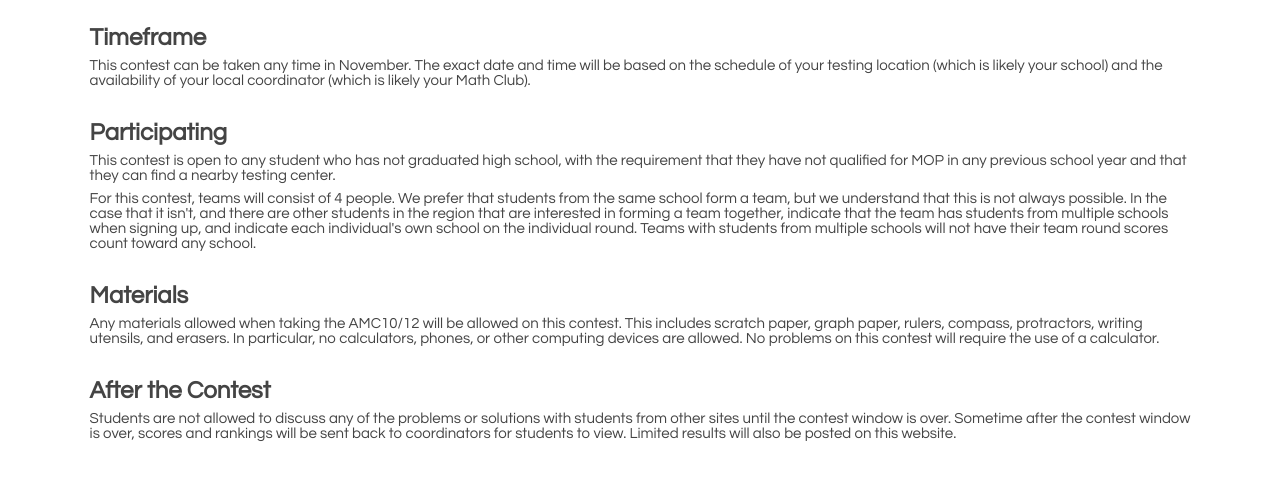
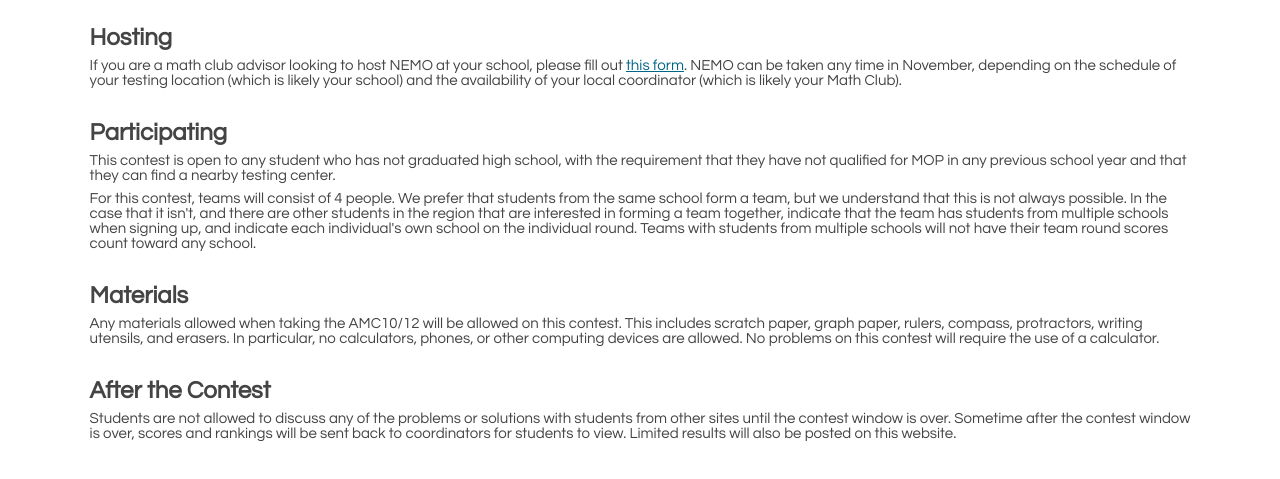
Before and after one commit to nemomath/nemomath.github.io, a plain HTML site: page general.html in a window 1280 px wide. Shown: the part 133-612 px from the top of the page. Drawn offline with Linux system fonts and the light colour scheme.

Commit message:
Add host form

```diff
--- a/general.html
+++ b/general.html
@@ -40,8 +40,8 @@
 </nav>
 <h2 id="title">General</h2>
 <section id="main_content">
-	<h6>Timeframe</h6>
-	<p>This contest can be taken any time in November. The exact date and time will be based on the schedule of your testing location (which is likely your school) and the availability of your local coordinator (which is likely your Math Club).</p>
+	<h6>Hosting</h6>
+	<p>If you are a math club advisor looking to host NEMO at your school, please fill out <a href="https://goo.gl/forms/HYux1mX01xAodREh1">this form</a>. NEMO can be taken any time in November, depending on the schedule of your testing location (which is likely your school) and the availability of your local coordinator (which is likely your Math Club).</p>
 	<br>
 	<h6>Participating</h6>
 	<p>This contest is open to any student who has not graduated high school, with the requirement that they have not qualified for MOP in any previous school year and that they can find a nearby testing center.</p>
```
